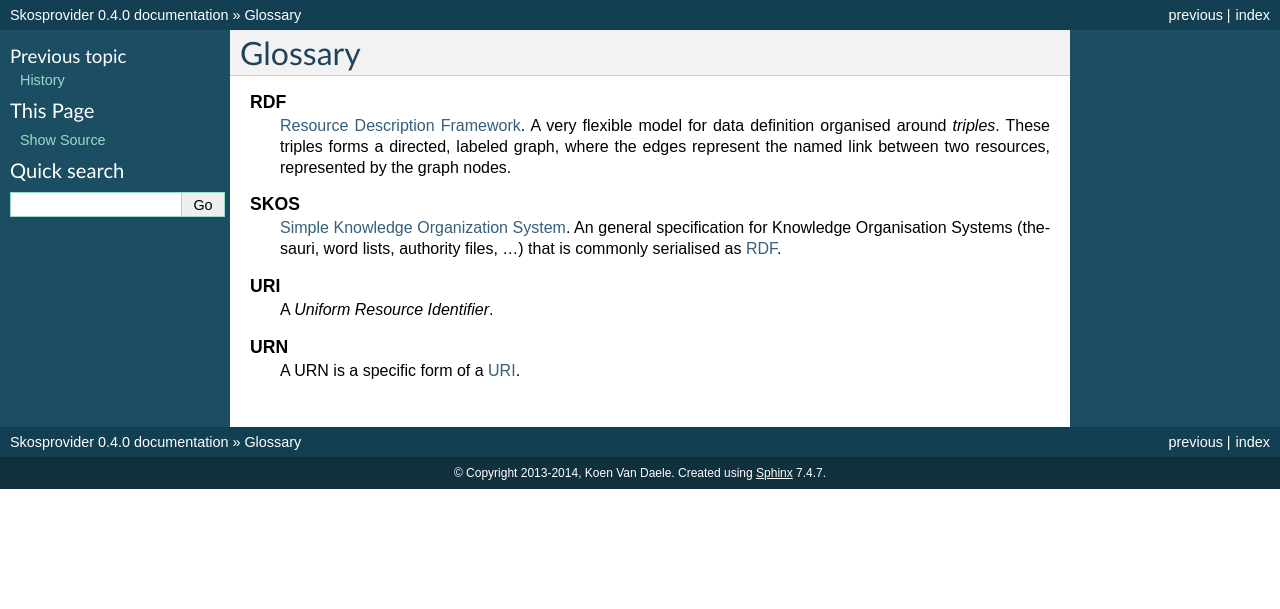
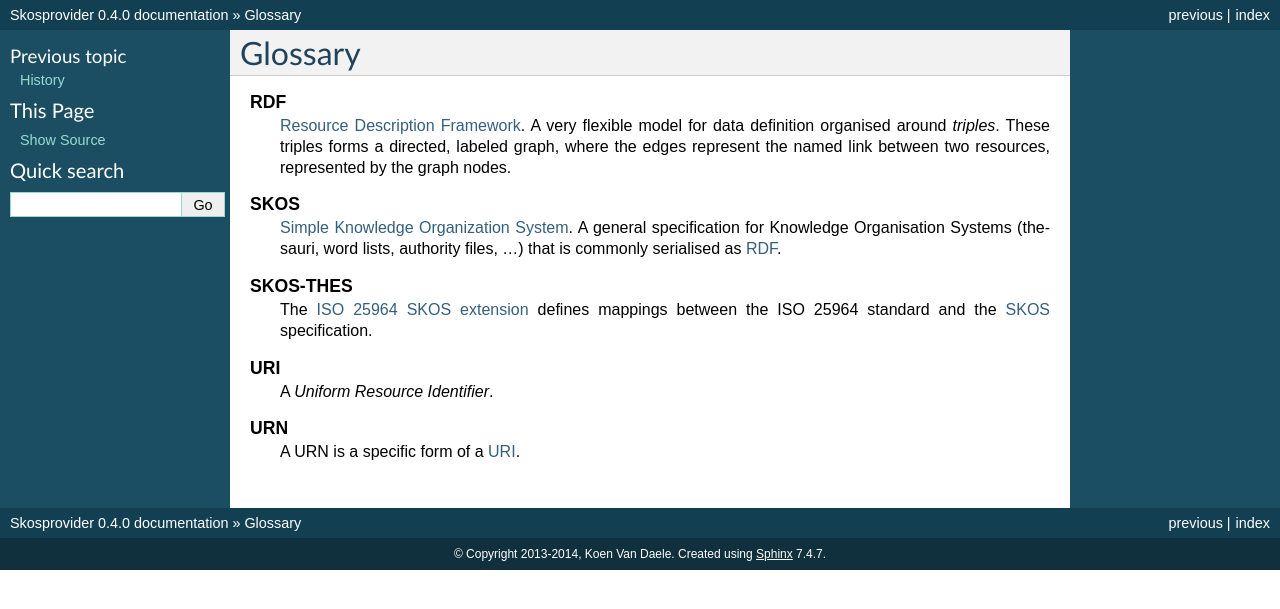
Before and after one commit to OnroerendErfgoed/skosprovider, a Sphinx documentation site: the page built from docs/glossary.rst, in a window 1280 px wide. Shown: the top 609 px of the page. Built offline with Sphinx 7.4.7, drawn with Linux system fonts in a browser that asks for light colours.

Commit message:
Add glossay for SKOS-THES.

```diff
--- a/docs/glossary.rst
+++ b/docs/glossary.rst
@@ -7,9 +7,14 @@ Glossary
    :sorted:
 
    SKOS
-    `Simple Knowledge Organization System <http://www.w3.org/2004/02/skos>`__. An
+    `Simple Knowledge Organization System <http://www.w3.org/2004/02/skos>`__. A
     general specification for Knowledge Organisation Systems (thesauri, word
     lists, authority files, ...) that is commonly serialised as :term:`RDF`.
+
+   SKOS-THES
+    The `ISO 25964 SKOS extension <http://pub.tenforce.com/schemas/iso25964/skos-thes/>`_
+    defines mappings between the ISO 25964 standard and the :term:`SKOS`
+    specification.
 
    RDF
     `Resource Description Framework <http://www.w3.org/RDF/>`__. A very flexible
```
